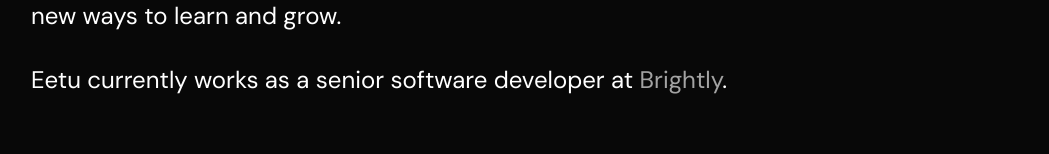
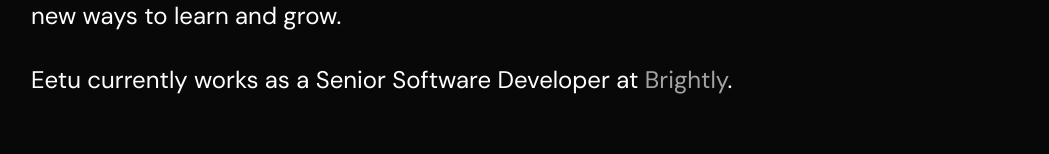
Before and after one commit to Eppu/eetueskelinen.com, a Next.js app: page / in a window 1280 px wide. Shown: the part 554-708 px from the top of the page, without its empty margins (33-1082 px from the left). Built offline with nearby package versions, Linux system fonts and the light colour scheme; no server answers; a web font is replaced by a local one.

Commit message:
update front page text

```diff
--- a/app/page.tsx
+++ b/app/page.tsx
@@ -26,7 +26,7 @@ export default function Home() {
           className="md:text-2xl text-xl mt-8 motion-safe:opacity-0 motion-safe:animate-fade-in-up"
           style={{ animationDelay: "1500ms" }}
         >
-          Eetu currently works as a senior software developer at{" "}
+          Eetu currently works as a Senior Software Developer at{" "}
           <ExternalLink href="https://brightly.fi">Brightly</ExternalLink>.
         </p>
         <Suspense fallback={<div className="h-8 mt-8" />}>
```
